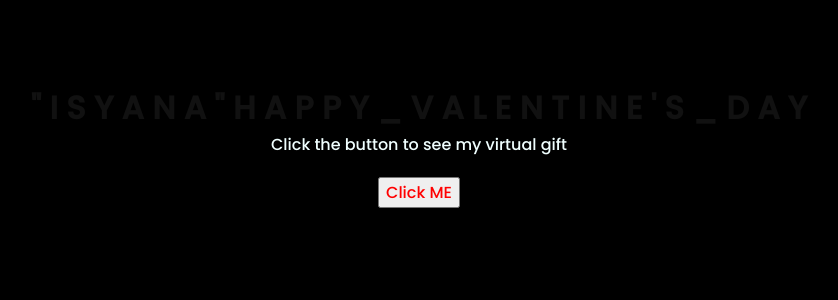
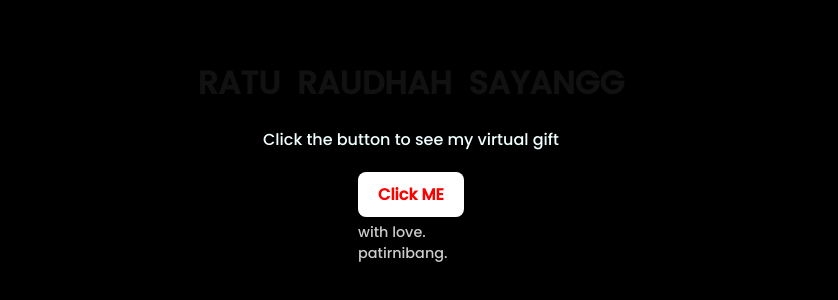
Before and after one commit to sipatir08/flower, a plain HTML site: page index.html in a window 1280 px wide. Shown: the part 262-562 px from the top of the page, without its empty margins (229-1067 px from the left). Drawn offline with Linux system fonts and the light colour scheme.

Commit message:
Refactor greetings section in index.html and update styling in style.css

```diff
--- a/css/style.css
+++ b/css/style.css
@@ -1,147 +1,116 @@
 @import url('https://fonts.googleapis.com/css2?family=Poppins:ital,wght@0,500;1,900&display=swap');
-*{
-    font-family: 'Poppins',cursive;
+
+* {
+  font-family: 'Poppins', cursive;
+  margin: 0;
+  padding: 0;
+  box-sizing: border-box;
 }
-body{
+
+body {
   color: azure;
   width: 100%;
   height: 100vh;
+  background-color: black;
   display: flex;
   flex-direction: column;
   align-items: center;
   justify-content: center;
-    background-color: black;
+  text-align: center;
+  padding: 20px;
 }
-.greetings{
+
+.greetings {
   font-size: 2rem;
   font-weight: 600;
 }
-.greetings > span{
-    animation: glow 0.5s ease-in-out infinite;
+
+.greetings > span {
+  animation: glow 10s ease-in-out infinite;
+  display: inline-block;
 }
-@keyframes glow{
-    0%, 100%{
+
+@keyframes glow {
+  0%, 100% {
     color: #fff;
     text-shadow: 0 0 12px #39c6d6, 0 0 50px #39c6d6, 0 0 100px #39c6d6;
   }
-    10%, 90%{
+  45%, 55% {
     color: #111;
     text-shadow: none;
   }
 }
-.greetings > span:nth-child(1){
-    animation-delay: .7s ;
-}
-.greetings > span:nth-child(2){
-    animation-delay: .7s ;
-}
-.greetings > span:nth-child(3){
-    animation-delay: .7s ;
-}
-.greetings > span:nth-child(4){
-    animation-delay: .7s;
-}
-.greetings > span:nth-child(5){
-    animation-delay: .7s;
-}
-.greetings > span:nth-child(6){
-    animation-delay: .7s ;
-}
-.greetings > span:nth-child(7){
-    animation-delay: .7s ;
-}
-.greetings > span:nth-child(8){
-    animation-delay: .7s ;
-}
-.greetings > span:nth-child(9){
-    animation-delay: .7s ;
-}
-.greetings > span:nth-child(10){
-    animation-delay: .7s ;
-}
-.greetings > span:nth-child(11){
-    animation-delay: .7s ;
-}
-.greetings > span:nth-child(12){
-    animation-delay: .7s ;
-}
-.greetings > span:nth-child(13){
-    animation-delay: .7s ;
-}
-.greetings > span:nth-child(14){
-    animation-delay: .7s ;
-}
-.greetings > span:nth-child(15){
-    animation-delay: .7s ;
-}
-.greetings > span:nth-child(16){
-    animation-delay: .7s ;
-}
-.greetings > span:nth-child(17){
-    animation-delay: .7s ;
-}
-.greetings > span:nth-child(18){
-    animation-delay: .7s ;
-}
-.greetings > span:nth-child(19){
-    animation-delay: .7s ;
-}
-.greetings > span:nth-child(20){
-    animation-delay: .7s ;
-}
-.greetings > span:nth-child(21){
-    animation-delay: .7s ;
-}
-.greetings > span:nth-child(22){
-    animation-delay: .7s ;
-}
-.greetings > span:nth-child(23){
-    animation-delay: .7s ;
-}
-.greetings > span:nth-child(24){
-    animation-delay: .7s ;
-}
-.greetings > span:nth-child(25){
-    animation-delay: .7s ;
-}
-.greetings > span:nth-child(26){
-    animation-delay: .7s ;
-}
-.greetings > span:nth-child(27){
-    animation-delay: .7s ;
-}
-.greetings > span:nth-child(28){
-    animation-delay: .7s ;
-}
-.greetings > span:nth-child(29){
-    animation-delay: .7s ;
-}
-.description{
+
+.description {
   font-size: 1rem;
-    margin-bottom: 20px;
+  margin: 20px 0;
 }
 
-.button a{
+.button-container {
+  display: flex;
+  flex-direction: column;
+  align-items: center;
+  position: relative;
+}
+
+.button {
+  position: relative;
+}
+
+.button button {
+  padding: 10px 20px;
+  border: none;
+  border-radius: 8px;
+  background-color: #fff;
+  transition: 0.3s;
+}
+
+.button button:hover {
+  background-color: #39c6d6;
+  cursor: pointer;
+}
+
+.button a {
   text-decoration: none;
   font-size: 1rem;
   color: red;
+  font-weight: bold;
 }
 
-@media screen and (max-width:574px){
-    .greetings{
-        display: block;
+/* Note akan muncul di kanan bawah tombol */
+.note {
+  position: absolute;
+  top: 110%; /* sedikit di bawah tombol */
+  right: -10px;
+  font-size: 0.9rem;
+  color: #ccc;
+  /* font-style: italic; */
+  text-align: left;
+  max-width: 250px;
+}
+
+/* Responsif di HP */
+@media screen and (max-width: 574px) {
+  .greetings {
     font-size: 1.8rem;
-        font-weight: 600;
+    word-break: break-word;
+  }
+
+  .description {
+    font-size: 0.8rem;
+  }
+
+  .button a {
+    font-size: 0.8rem;
+  }
+
+  .button {
+    margin: 5px;
+  }
+
+  .note {
+    position: static;
+    margin-top: 10px;
     text-align: center;
   }
-    .description{
-        font-size: 5px;
 }
-
-    .button a{
-        font-size: 10px;
-    }
-    .button {
-      margin: 5px 4px 6px 5px;
-    }
-}
--- a/index.html
+++ b/index.html
@@ -1,54 +1,35 @@
 <!DOCTYPE html>
 <html lang="en">
 <head>
-    <meta charset="UTF-8">
-    <meta http-equiv="X-UA-Compatible" content="IE=edge">
-    <meta name="viewport" content="width=device-width, initial-scale=1.0">
-    <link rel="stylesheet" href="css/style.css">
-    <link rel="icon" href="img/flowers.png" type="image/x-icon">
+  <meta charset="UTF-8" />
+  <meta http-equiv="X-UA-Compatible" content="IE=edge" />
+  <meta name="viewport" content="width=device-width, initial-scale=1.0"/>
   <title>Special Gift</title>
+  <link rel="stylesheet" href="css/style.css" />
+  <link rel="icon" href="img/flowers.png" type="image/x-icon" />
 </head>
 <body>
   <div class="greetings">
+    <span>R</span><span>A</span><span>T</span><span>U</span>
+    <span> </span><span> </span>
+    <span>R</span><span>A</span><span>U</span><span>D</span><span>H</span><span>A</span><span>H</span>
+    <span> </span><span> </span>
+    <span>S</span><span>A</span><span>Y</span><span>A</span><span>N</span><span>G</span><span>G</span>
+  </div>
 
-        <span>"</span>
-        <span>I</span>
-        <span>S</span>
-        <span>Y</span>
-        <span>A</span>
-        <span>N</span>
-        <span>A</span>
-        <span>"</span>
-        <span>H</span>
-        <span>A</span>
-        <span>P</span>
-        <span>P</span>
-        <span>Y</span>
-        <span>_</span>
-        <span>V</span>
-        <span>A</span>
-        <span>L</span>
-        <span>E</span>
-        <span>N</span>
-        <span>T</span>
-        <span>I</span>
-        <span>N</span>
-        <span>E</span>
-        <span>'</span>
-        <span>S</span>
-        <span>_</span>
-        <span>D</span>
-        <span>A</span>
-        <span>Y</span>
+  <div class="description">
+    <span>Click the button to see my virtual gift</span>
   </div>
-    <div class="description">
-        <span>Click the button to see my virtual gift </span>
-    </div>
+
+  <div class="button-container">
     <div class="button">
       <button>
         <a href="flower.html">Click ME</a>
       </button>
-
+      <div class="note">
+        <p>with love. patirnibang.</p>
+      </div>
+    </div>
   </div>
 </body>
 </html>
```
Lines whose indentation alone changed are shown as unchanged.
